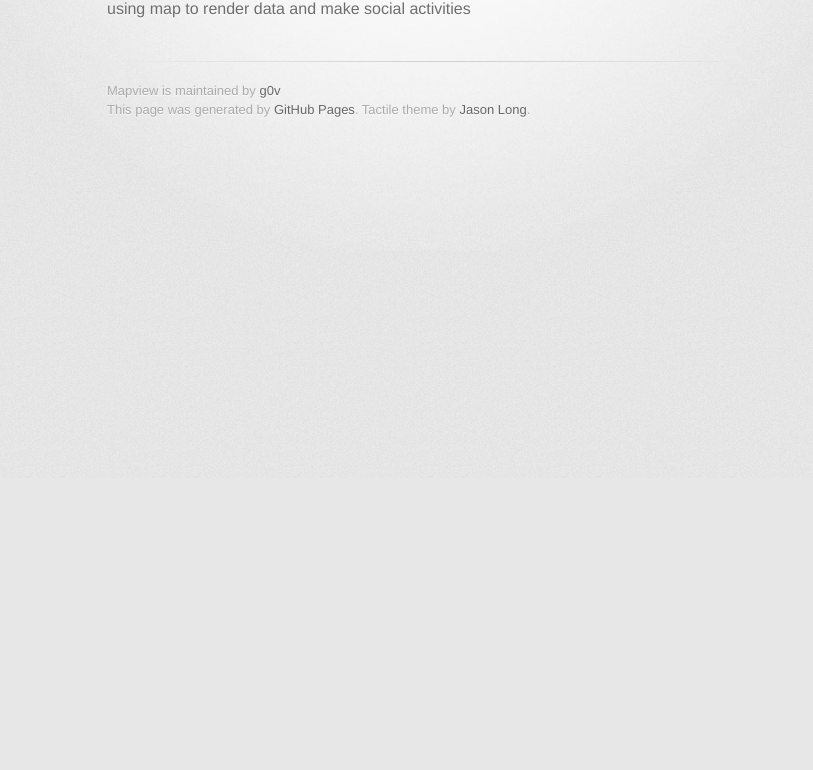
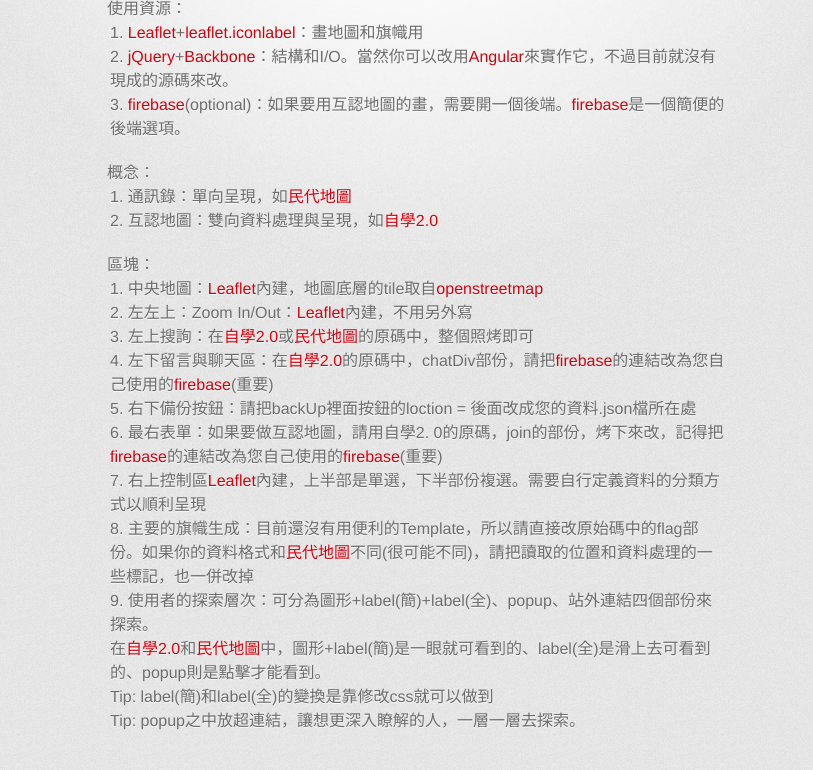
Before and after one commit to g0v/mapView, a plain HTML site: page index.html in a window 1280 px wide. Shown: the part 322-1092 px from the top of the page, without its empty margins (223-1036 px from the left). Before the commit the page ends 800 px from the top, so only its background shows below. Drawn offline with Linux system fonts and the light colour scheme; a web font is replaced by a local one.

Commit message:
add howto

```diff
--- a/index.html
+++ b/index.html
@@ -10,6 +10,7 @@
     <!--[if lt IE 9]>
     <script src="//html5shiv.googlecode.com/svn/trunk/html5.js"></script>
     <![endif]-->
+    <script src = "javascripts/lib/jquery-1.10.2.js"></script>
     <title>Mapview by g0v</title>
   </head>
 
@@ -31,10 +32,46 @@
         <hr>
 
         <section id="main_content">
-          <h1>
-<a name="mapview" class="anchor" href="#mapview"><span class="octicon octicon-link"></span></a>mapView</h1>
+          <h1> 如何開始一個地圖? </h1>
 
-<p>using map to render data and make social activities</p>
+
+          <ol>使用資源：
+            <li>Leaflet+leaflet.iconlabel：畫地圖和旗幟用</li>
+            <li>jQuery+Backbone：結構和I/O。當然你可以改用Angular來實作它，不過目前就沒有現成的源碼來改。</li>
+            <li>firebase(optional)：如果要用互認地圖的畫，需要開一個後端。firebase是一個簡便的後端選項。</li>
+          </ol>
+
+          <ol>概念：
+            <li>通訊錄：單向呈現，如民代地圖</li>
+            <li>互認地圖：雙向資料處理與呈現，如自學2.0</li>
+          </ol>
+
+
+          <ol>區塊：
+            <li>中央地圖：Leaflet內建，地圖底層的tile取自openstreetmap</li>
+
+            <li>左左上：Zoom In/Out：Leaflet內建，不用另外寫</li>
+
+            <li>左上搜詢：在自學2.0或民代地圖的原碼中，整個照烤即可</li>
+
+            <li>左下留言與聊天區：在自學2.0的原碼中，chatDiv部份，請把firebase的連結改為您自己使用的firebase(重要)</li>
+
+            <li>右下備份按鈕：請把backUp裡面按鈕的loction = 後面改成您的資料.json檔所在處</li>
+
+            <li>最右表單：如果要做互認地圖，請用自學2.
+              0的原碼，join的部份，烤下來改，記得把firebase的連結改為您自己使用的firebase(重要)</li>
+
+            <li>右上控制區Leaflet內建，上半部是單選，下半部份複選。需要自行定義資料的分類方式以順利呈現</li>
+
+            <li>主要的旗幟生成：目前還沒有用便利的Template，所以請直接改原始碼中的flag部份。如果你的資料格式和民代地圖不同(很可能不同)，請把讀取的位置和資料處理的一些標記，也一併改掉</li>
+
+            <li> 使用者的探索層次：可分為圖形+label(簡)+label(全)、popup、站外連結四個部份來探索。
+              <br/>在自學2.0和民代地圖中，圖形+label(簡)是一眼就可看到的、label(全)是滑上去可看到的、popup則是點擊才能看到。
+              <br/>Tip: label(簡)和label(全)的變換是靠修改css就可以做到
+              <br/>Tip: popup之中放超連結，讓想更深入瞭解的人，一層一層去探索。</li>
+
+          </ol>
+
         </section>
 
         <footer>
@@ -45,5 +82,24 @@
 
       </div>
     </div>
+
+    <script type="text/javascript">
+      $(document).ready(function(){
+          $("li").each(function( index ) {
+              $(this).html($(this).html()
+                .replace(/自學2\.0/g, '<a href="http://bestian.github.io/shackhand/auto20.html">自學2.0</a>')
+                .replace(/民代地圖/g, '<a href="http://g0v.github.io/mapView/ly.html">民代地圖</a>')
+                .replace(/firebase/g, '<a href="https://www.firebase.com">firebase</a>')
+                .replace(/Leaflet/g, '<a href="http://leafletjs.com">Leaflet</a>')
+                .replace(/leaflet.iconlabel/g, '<a href="https://github.com/jacobtoye/Leaflet.iconlabel">leaflet.iconlabel</a>')
+                .replace(/Backbone/g, '<a href="http://backbonejs.org">Backbone</a>')
+                .replace(/jQuery/g, '<a href="http://jquery.com">jQuery</a>')
+                .replace(/openstreetmap/g, '<a href = http://www.openstreetmap.org/">openstreetmap</a>')
+                .replace(/Angular/g, '<a href = "http://angularjs.org">Angular</a>')
+                );
+          });
+      });
+    </script>
+
   </body>
 </html>
```
Also changed, not shown: ly.html (+1 -1 lines).
